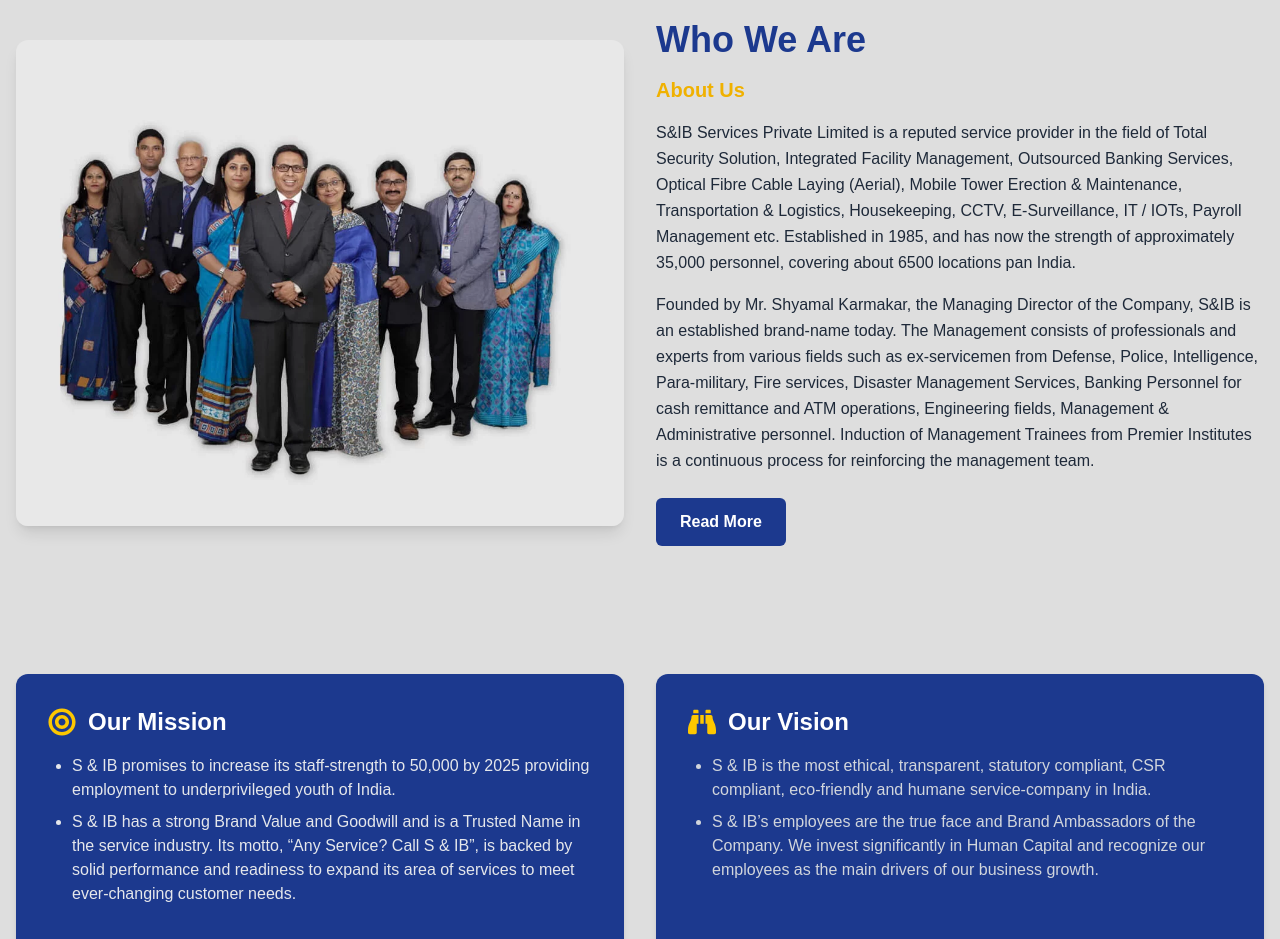
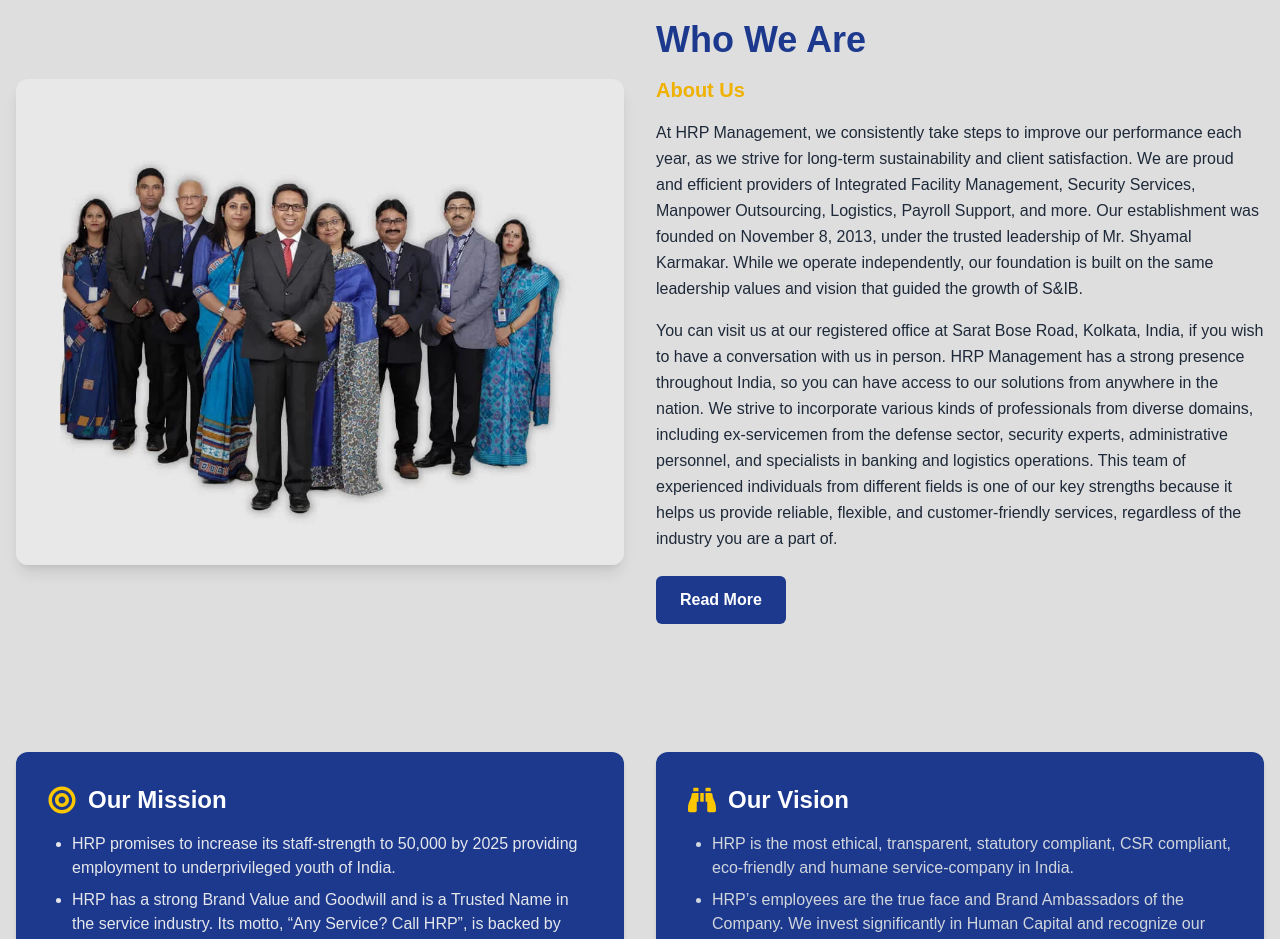
Before and after one commit to DipankarBanerjee14/sib-services, a Next.js app: page / in a window 1280 px wide. Shown: the part 880-1819 px from the top of the page. Built offline with nearby package versions, Linux system fonts and the light colour scheme.

Commit message:
a few content changes

```diff
--- a/src/app/layout.js
+++ b/src/app/layout.js
@@ -17,8 +17,8 @@
 });
 
 export const metadata = {
-  title: "S&IB Services Private Limited",
-  description: "Best Security Service in Kolkata",
+  title: "HRP Management",
+  description: "Best Manpower Service Provider in Kolkata",
 };
 
 export default function RootLayout({ children }) {
--- a/src/components/pages/hf/Footer.js
+++ b/src/components/pages/hf/Footer.js
@@ -51,7 +51,7 @@
                 {/* Contact Info */}
                 <div className="flex flex-col items-center md:items-start space-y-3 text-sm">
                     <h3 className="text-yellow-400 text-lg font-semibold mb-2">Contact</h3>
-                    <p className="flex items-center"><FaMapMarkerAlt className="mr-2" /> Kolkata, WB, India</p>
+                    <p className="flex items-center"><FaMapMarkerAlt className="mr-2" /> Sarat Bose Road, Kolkata</p>
                     {/* <p className="flex items-center"><FaPhoneAlt className="mr-2" /> +91-8069200100</p> */}
                     <p className="flex items-center"><FaEnvelope className="mr-2" /> hrp@hrpmanagement.in</p>
                 </div>
--- a/src/components/pages/home/AboutPreview.js
+++ b/src/components/pages/home/AboutPreview.js
@@ -22,20 +22,10 @@
                         <h2 className="text-4xl font-bold text-blue-900 mb-4">Who We Are</h2>
                         <h3 className="text-xl font-semibold text-yellow-500 mb-4">About Us</h3>
                         <p className="text-gray-800 mb-4 leading-relaxed">
-                            S&amp;IB Services Private Limited is a reputed service provider in the field of Total Security Solution,
-                            Integrated Facility Management, Outsourced Banking Services, Optical Fibre Cable Laying (Aerial),
-                            Mobile Tower Erection &amp; Maintenance, Transportation &amp; Logistics, Housekeeping, CCTV,
-                            E-Surveillance, IT / IOTs, Payroll Management etc.
-                            Established in 1985, and has now the strength of approximately 35,000 personnel, covering about
-                            6500 locations pan India.
+                            At HRP Management, we consistently take steps to improve our performance each year, as we strive for long-term sustainability and client satisfaction. We are proud and efficient providers of Integrated Facility Management, Security Services, Manpower Outsourcing, Logistics, Payroll Support, and more. Our establishment was founded on November 8, 2013, under the trusted leadership of Mr. Shyamal Karmakar. While we operate independently, our foundation is built on the same leadership values and vision that guided the growth of S&IB.
                         </p>
                         <p className="text-gray-800 mb-6 leading-relaxed">
-                            Founded by Mr. Shyamal Karmakar, the Managing Director of the Company, S&amp;IB is an established
-                            brand-name today. The Management consists of professionals and experts from various fields such as
-                            ex-servicemen from Defense, Police, Intelligence, Para-military, Fire services, Disaster Management
-                            Services, Banking Personnel for cash remittance and ATM operations, Engineering fields, Management
-                            &amp; Administrative personnel. Induction of Management Trainees from Premier Institutes is a
-                            continuous process for reinforcing the management team.
+                            You can visit us at our registered office at Sarat Bose Road, Kolkata, India, if you wish to have a conversation with us in person. HRP Management has a strong presence throughout India, so you can have access to our solutions from anywhere in the nation. We strive to incorporate various kinds of professionals from diverse domains, including ex-servicemen from the defense sector, security experts, administrative personnel, and specialists in banking and logistics operations. This team of experienced individuals from different fields is one of our key strengths because it helps us provide reliable, flexible, and customer-friendly services, regardless of the industry you are a part of.
                         </p>
                         <a
                             href="/about"
--- a/src/components/pages/home/MissionVision.js
+++ b/src/components/pages/home/MissionVision.js
@@ -13,13 +13,13 @@
                             <h3 className="text-2xl font-bold text-white">Our Mission</h3>
                         </div>
                         <ul className="text-gray-200 list-disc pl-6 space-y-2 mb-4">
-                            <li>S & IB promises to increase its staff-strength to 50,000 by 2025 providing employment to underprivileged youth of India.</li>
-                            <li>S & IB has a strong Brand Value and Goodwill and is a Trusted Name in the service industry. Its motto, “Any Service? Call S & IB”, is backed by solid performance and readiness to expand its area of services to meet ever-changing customer needs.</li>
+                            <li>HRP promises to increase its staff-strength to 50,000 by 2025 providing employment to underprivileged youth of India.</li>
+                            <li>HRP has a strong Brand Value and Goodwill and is a Trusted Name in the service industry. Its motto, “Any Service? Call HRP”, is backed by solid performance and readiness to expand its area of services to meet ever-changing customer needs.</li>
                         </ul>
 
                     </div>
                     <div className="mt-6">
-                        <a href="#" className="bg-yellow-400 text-blue-950 px-6 py-2 rounded hover:bg-white text-sm font-medium inline-block">
+                        <a href="/about" className="bg-yellow-400 text-blue-950 px-6 py-2 rounded hover:bg-white text-sm font-medium inline-block">
                             Read More
                         </a>
                     </div>
@@ -33,13 +33,13 @@
                             <h3 className="text-2xl font-bold text-white">Our Vision</h3>
                         </div>
                         <ul className="text-gray-300 list-disc pl-6 space-y-2 mb-4">
-                            <li>S & IB is the most ethical, transparent, statutory compliant, CSR compliant, eco-friendly and humane service-company in India.</li>
-                            <li>S & IB’s employees are the true face and Brand Ambassadors of the Company. We invest significantly in Human Capital and recognize our employees as the main drivers of our business growth.</li>
+                            <li>HRP is the most ethical, transparent, statutory compliant, CSR compliant, eco-friendly and humane service-company in India.</li>
+                            <li>HRP’s employees are the true face and Brand Ambassadors of the Company. We invest significantly in Human Capital and recognize our employees as the main drivers of our business growth.</li>
                         </ul>
 
                     </div>
                     <div className="mt-6">
-                        <a href="#" className="bg-yellow-400 text-blue-950 px-6 py-2 rounded hover:bg-white text-sm font-medium inline-block">
+                        <a href="/about" className="bg-yellow-400 text-blue-950 px-6 py-2 rounded hover:bg-white text-sm font-medium inline-block">
                             Read More
                         </a>
                     </div>
```
